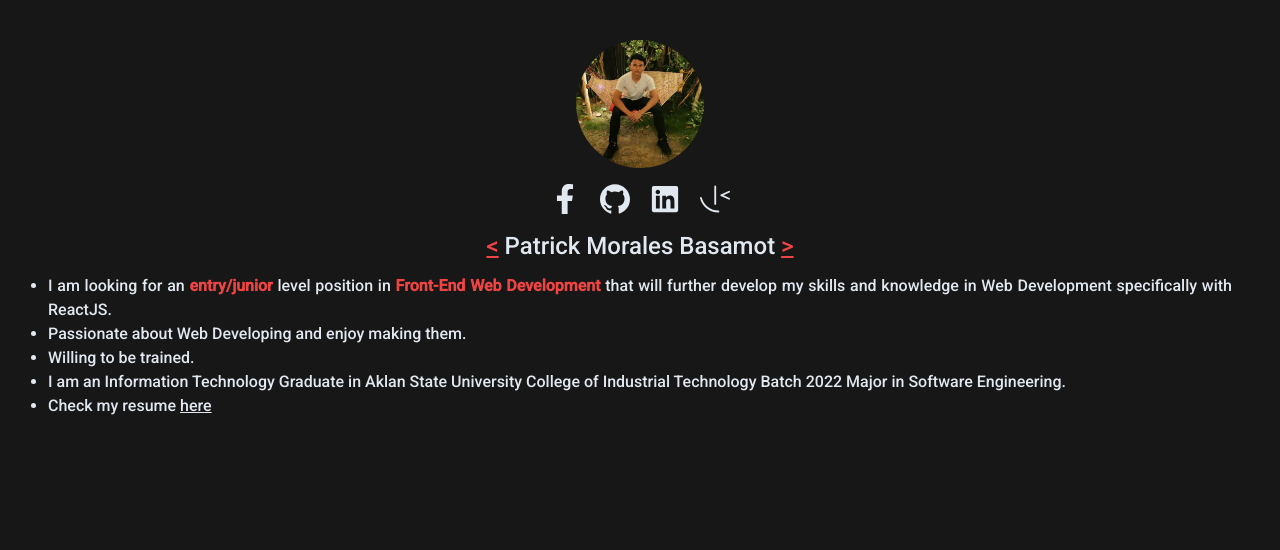
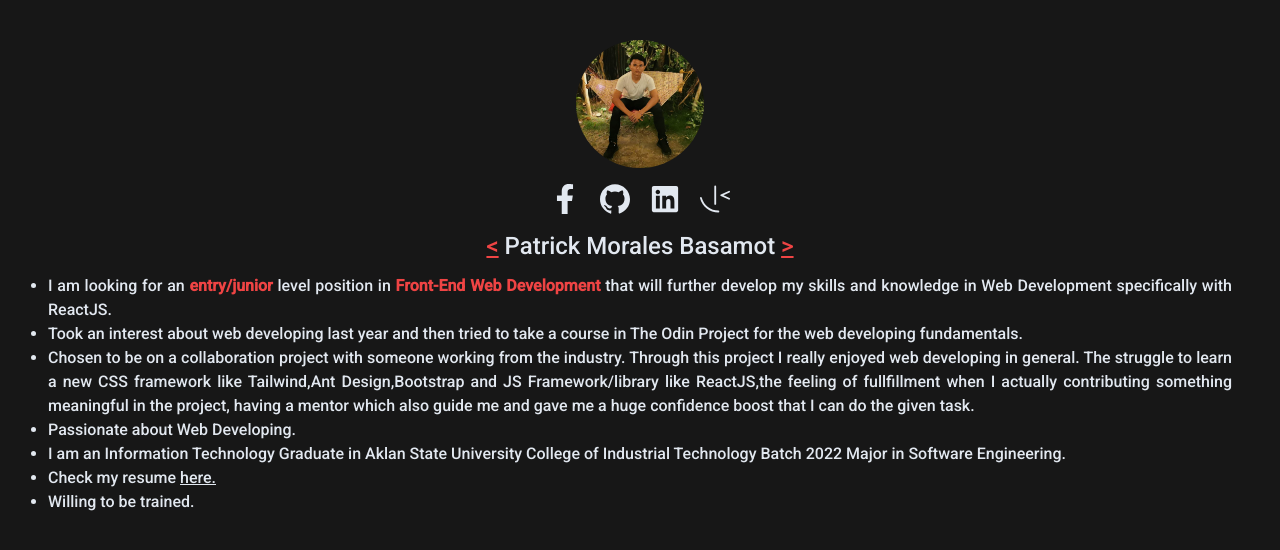
Before and after one commit to patrickbasamot/portfolio, a Next.js app: page / in a window 1280 px wide. Shown: the top 550 px of the page. Built offline with nearby package versions, Linux system fonts and the light colour scheme.

Commit message:
added a new info and resume

```diff
--- a/components/aboutme.js
+++ b/components/aboutme.js
@@ -63,11 +63,18 @@ export default function Aboutme(){
 
         <li><p>I am looking for an <strong className='text-red-500'>entry/junior</strong> level position in <strong className='text-red-500'>Front-End Web Development</strong> that will further develop my skills and knowledge in Web Development specifically with ReactJS.</p></li>
 
-        <li><p>Passionate about Web Developing and enjoy making them.</p></li>
-        <li><p>Willing to be trained.</p></li>
+        <li><p>Took an interest about web developing last year and then tried to take a course in The Odin Project for the web developing fundamentals.</p></li>
+
+        <li><p>Chosen to be on a collaboration project with someone working from the industry. Through this project I really enjoyed web developing in general. The struggle to learn a new CSS framework like Tailwind,Ant Design,Bootstrap and JS Framework/library like ReactJS,the feeling of fullfillment when I actually contributing something meaningful in the project, having a mentor which also guide me and gave me a huge confidence boost that I can do the given task.
+        </p></li>
+
+        <li><p>Passionate about Web Developing.</p></li>
+
         <li><p> I am an Information Technology Graduate in Aklan State University College of Industrial Technology Batch 2022 Major in Software Engineering.</p></li>
 
-        <li><p>Check my resume <Link href={'/Patrick-M-Basamot.pdf'}><a className='underline '>here</a></Link></p></li>
+        <li><p>Check my resume <Link href={'/Patrick-M-Basamot.pdf'}><a className='underline '>here.</a></Link></p></li>
+
+        <li><p>Willing to be trained.</p></li>
       </ul>
 
      </figcaption>
```
Also changed, not shown: 1 other file (tests, documents, lock files or other folders).
